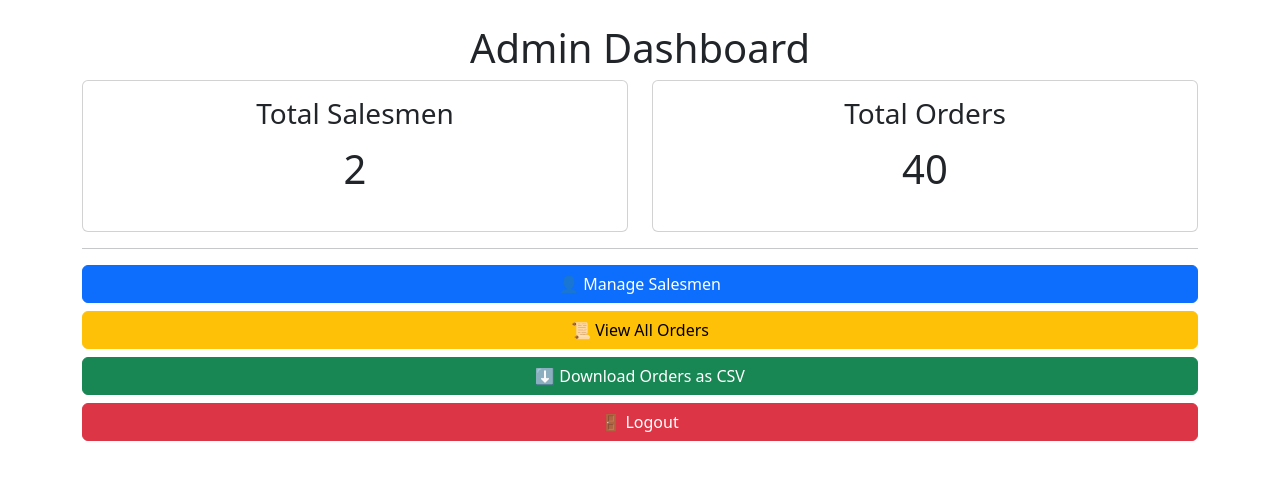
After one commit to KARTIKPANSURIYA/salesoderingAD, a Flask app: page /admin-dashboard in a window 1280 px wide. The commit adds this page. Shown: the top 480 px of the page. Run offline with Flask 3, Linux system fonts and the light colour scheme; the visitor is signed in with stand-in values (Sample User, id 1).

Commit message:
admin dashboard update

```diff
--- a/app.py
+++ b/app.py
@@ -1,6 +1,6 @@
 import os
 
-from flask import Flask, render_template, request, redirect, url_for, session
+from flask import Flask, render_template, request, redirect, url_for, session, Response
 import csv
 from datetime import datetime
 from flask import send_file
@@ -10,7 +10,240 @@ from flask import flash
 app = Flask(__name__)
 app.secret_key = "your_secret_key"  # Secret key for session management
 
+# Hardcoded Admin Credentials (You can later store this in a database)
+ADMIN_CREDENTIALS = {
+    "admin": "admin123"  # Username: Password
+}
 
+########## ADMIN SETTINGS
+# Admin Login Route
+@app.route("/admin-login", methods=["GET", "POST"])
+def admin_login():
+    if request.method == "POST":
+        admin_id = request.form["admin_id"]
+        password = request.form["password"]
+
+        if admin_id in ADMIN_CREDENTIALS and ADMIN_CREDENTIALS[admin_id] == password:
+            session["admin"] = admin_id  # Store admin session
+            flash("Admin login successful!", "success")
+            return redirect(url_for("admin_dashboard"))
+        else:
+            flash("Invalid credentials!", "danger")
+
+    return render_template("admin_login.html")
+# Admin Logout Route
+@app.route("/admin-logout")
+def admin_logout():
+    session.pop("admin", None)  # Remove admin from session
+    flash("You have been logged out.", "info")
+    return redirect(url_for("admin_login"))
+
+# View All Salesmen
+@app.route("/admin-salesmen")
+def admin_salesmen():
+    if "admin" not in session:
+        return redirect(url_for("admin_login"))
+
+    salesmen = []
+    try:
+        with open("salesmen.csv", "r") as file:
+            reader = csv.DictReader(file)
+            salesmen = list(reader)
+    except FileNotFoundError:
+        flash("Salesmen data not found!", "danger")
+
+    return render_template("admin_salesmen.html", salesmen=salesmen)
+
+# Add a New Salesman
+@app.route("/admin-add-salesman", methods=["GET", "POST"])
+def admin_add_salesman():
+    if "admin" not in session:
+        return redirect(url_for("admin_login"))
+
+    if request.method == "POST":
+        salesman_id = request.form["salesman_id"]
+        name = request.form["name"]
+        password = request.form["password"]
+
+        # Append new salesman to CSV
+        with open("salesmen.csv", "a", newline="") as file:
+            writer = csv.writer(file)
+            writer.writerow([salesman_id, name, password])
+
+        flash("Salesman account created successfully!", "success")
+        return redirect(url_for("admin_salesmen"))
+
+    return render_template("admin_add_salesman.html")
+
+@app.route("/admin-dashboard")
+def admin_dashboard():
+    if "admin" not in session:
+        return redirect(url_for("admin_login"))
+
+    # Count salesmen from salesmen.csv
+    try:
+        with open("salesmen.csv", "r") as file:
+            reader = csv.DictReader(file)
+            salesmen = list(reader)
+            total_salesmen = len(salesmen)
+    except FileNotFoundError:
+        total_salesmen = 0
+
+    # Count orders from orders.csv (Handle Empty File)
+    total_orders = 0
+    try:
+        with open("orders.csv", "r") as file:
+            reader = csv.reader(file)
+            header = next(reader, None)  # Skip header safely
+
+            if header:  # If the file is not empty
+                orders = list(reader)
+                total_orders = len(orders)
+
+    except FileNotFoundError:
+        total_orders = 0
+
+    return render_template(
+        "admin_dashboard.html",
+        total_salesmen=total_salesmen,
+        total_orders=total_orders
+    )
+
+@app.route("/admin-orders")
+def admin_orders():
+    if "admin" not in session:
+        return redirect(url_for("admin_login"))
+
+    orders = []
+    try:
+        with open("orders.csv", "r") as file:
+            reader = csv.reader(file)
+            header = next(reader, None)  # Get the header row
+
+            if header:
+                for row in reader:
+                    orders.append(row)
+
+    except FileNotFoundError:
+        flash("No orders found!", "danger")
+
+    return render_template("admin_orders.html", orders=orders)
+
+# orders download admin dashboard
+@app.route("/download-orders")
+def download_orders():
+    if "admin" not in session:
+        return redirect(url_for("admin_login"))
+
+    try:
+        with open("orders.csv", "r") as file:
+            csv_content = file.read()
+
+        response = Response(csv_content, mimetype="text/csv")
+        response.headers["Content-Disposition"] = "attachment; filename=all_orders.csv"
+        return response
+
+    except FileNotFoundError:
+        flash("No orders available to download!", "danger")
+        return redirect(url_for("admin_orders"))
+# Edit Salesman
+@app.route("/admin-edit-salesman/<salesman_id>", methods=["GET", "POST"])
+def admin_edit_salesman(salesman_id):
+    if "admin" not in session:
+        return redirect(url_for("admin_login"))
+
+    salesmen = []
+    try:
+        with open("salesmen.csv", "r") as file:
+            reader = csv.DictReader(file)
+            salesmen = list(reader)
+    except FileNotFoundError:
+        flash("Salesmen data not found!", "danger")
+        return redirect(url_for("admin_salesmen"))
+
+    # Find the salesman to edit
+    salesman = next((s for s in salesmen if s["salesman_id"] == salesman_id), None)
+
+    if not salesman:
+        flash("Salesman not found!", "danger")
+        return redirect(url_for("admin_salesmen"))
+
+    if request.method == "POST":
+        new_id = request.form["salesman_id"]
+        new_name = request.form["name"]
+        new_password = request.form["password"]
+
+        # Update the salesman record
+        for s in salesmen:
+            if s["salesman_id"] == salesman_id:
+                s["salesman_id"] = new_id
+                s["name"] = new_name
+                s["password"] = new_password
+
+        # Save updated data to CSV
+        with open("salesmen.csv", "w", newline="") as file:
+            writer = csv.DictWriter(file, fieldnames=["salesman_id", "name", "password"])
+            writer.writeheader()
+            writer.writerows(salesmen)
+
+        flash("Salesman details updated successfully!", "success")
+        return redirect(url_for("admin_salesmen"))
+
+    return render_template("admin_edit_salesman.html", salesman=salesman)
+
+# Delete Salesman
+@app.route("/admin-delete-salesman/<salesman_id>", methods=["POST"])
+def admin_delete_salesman(salesman_id):
+    if "admin" not in session:
+        return redirect(url_for("admin_login"))
+
+    salesmen = []
+    try:
+        with open("salesmen.csv", "r") as file:
+            reader = csv.DictReader(file)
+            salesmen = list(reader)
+    except FileNotFoundError:
+        flash("Salesmen data not found!", "danger")
+        return redirect(url_for("admin_salesmen"))
+
+    # Remove the salesman with matching ID
+    salesmen = [s for s in salesmen if s["salesman_id"] != salesman_id]
+
+    # Save updated data to CSV
+    with open("salesmen.csv", "w", newline="") as file:
+        writer = csv.DictWriter(file, fieldnames=["salesman_id", "name", "password"])
+        writer.writeheader()
+        writer.writerows(salesmen)
+
+    flash("Salesman deleted successfully!", "success")
+    return redirect(url_for("admin_salesmen"))
+
+@app.route("/admin-delete-order/<customer_account>", methods=["POST"])
+def admin_delete_order(customer_account):
+    if "admin" not in session:
+        return redirect(url_for("admin_login"))
+
+    orders = []
+    try:
+        with open("orders.csv", "r") as file:
+            reader = csv.reader(file)
+            header = next(reader, None)
+            orders = [row for row in reader if row[1] != customer_account]
+    except FileNotFoundError:
+        flash("Orders not found!", "danger")
+        return redirect(url_for("admin_orders"))
+
+    # Save updated orders back to CSV
+    with open("orders.csv", "w", newline="") as file:
+        writer = csv.writer(file)
+        writer.writerow(header)
+        writer.writerows(orders)
+
+    flash("Order deleted successfully!", "success")
+    return redirect(url_for("admin_orders"))
+
+
+##########
 class CustomPDF(FPDF):
     def header(self):
         # Minimal header with title
--- /dev/null
+++ b/templates/admin_dashboard.html
@@ -0,0 +1,51 @@
+<!DOCTYPE html>
+<html lang="en">
+<head>
+    <meta charset="UTF-8">
+    <meta name="viewport" content="width=device-width, initial-scale=1.0">
+    <title>Admin Dashboard</title>
+    <link rel="stylesheet" href="https://cdn.jsdelivr.net/npm/bootstrap@5.3.0/dist/css/bootstrap.min.css">
+</head>
+<body>
+    <div class="container mt-4">
+        <h1 class="text-center">Admin Dashboard</h1>
+
+        <!-- Flash Messages -->
+        {% with messages = get_flashed_messages(with_categories=true) %}
+            {% if messages %}
+                {% for category, message in messages %}
+                    <div class="alert alert-{{ category }}">{{ message }}</div>
+                {% endfor %}
+            {% endif %}
+        {% endwith %}
+
+        <div class="row">
+            <!-- Total Salesmen -->
+            <div class="col-md-6">
+                <div class="card text-center p-3">
+                    <h3>Total Salesmen</h3>
+                    <p class="fs-1">{{ total_salesmen }}</p>
+                </div>
+            </div>
+
+            <!-- Total Orders -->
+            <div class="col-md-6">
+                <div class="card text-center p-3">
+                    <h3>Total Orders</h3>
+                    <p class="fs-1">{{ total_orders }}</p>
+                </div>
+            </div>
+        </div>
+
+        <hr>
+
+        <!-- Management Buttons -->
+        <div class="d-grid gap-2 mb-3">
+            <a href="/admin-salesmen" class="btn btn-primary">👤 Manage Salesmen</a>
+            <a href="/admin-orders" class="btn btn-warning">📜 View All Orders</a>
+            <a href="/download-orders" class="btn btn-success">⬇ Download Orders as CSV</a>
+            <a href="/admin-logout" class="btn btn-danger">🚪 Logout</a>
+        </div>
+    </div>
+</body>
+</html>
--- a/templates/login.html
+++ b/templates/login.html
@@ -61,7 +61,11 @@
             </div>
             <button type="submit" class="btn btn-primary">Login</button>
         </form>
+        <p class="text-center mt-3">
+    <a href="/admin-login" class="btn btn-link">Admin? Click here to login</a>
+</p>
     </div>
+
 
     <script src="https://cdn.jsdelivr.net/npm/bootstrap@5.3.0/dist/js/bootstrap.bundle.min.js"></script>
 </body>
```
Also changed, not shown: orders.csv (+1 -7 lines), templates/admin_add_salesman.html (added, +32 -0 lines), templates/admin_login.html (added, +34 -0 lines), templates/admin_salesmen.html (added, +58 -0 lines).
